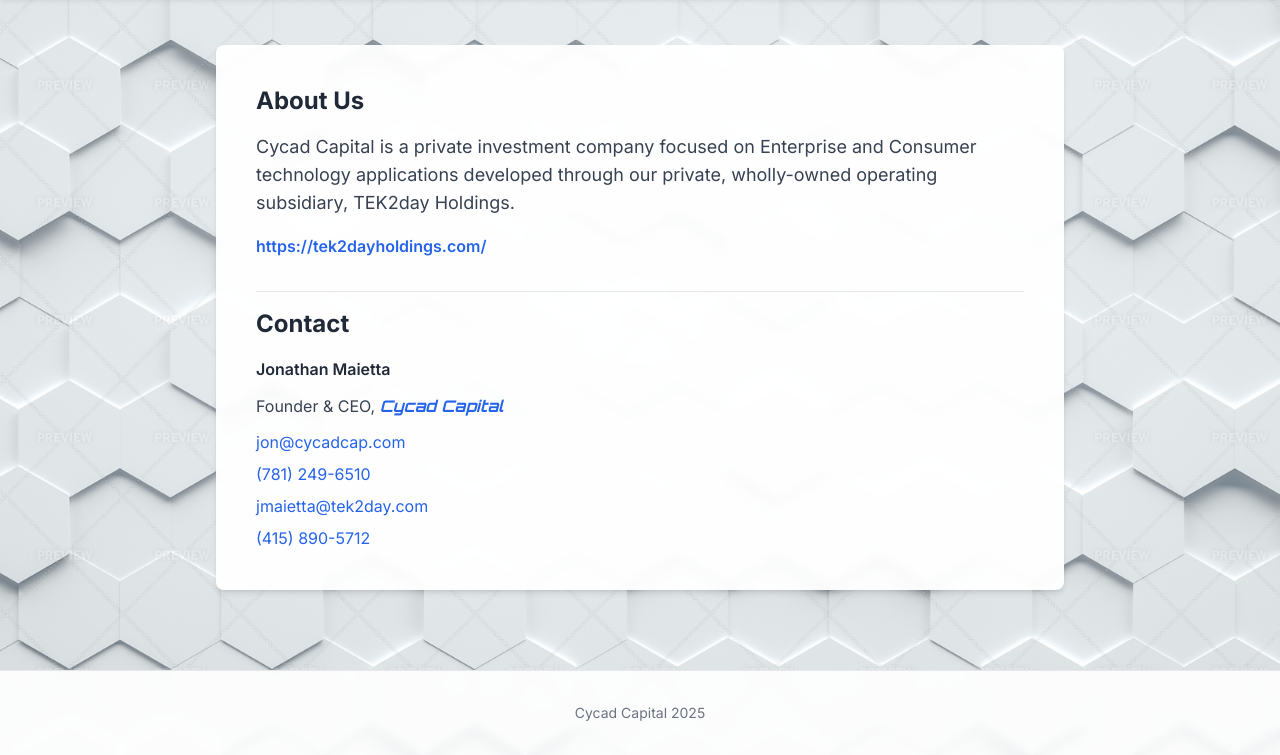
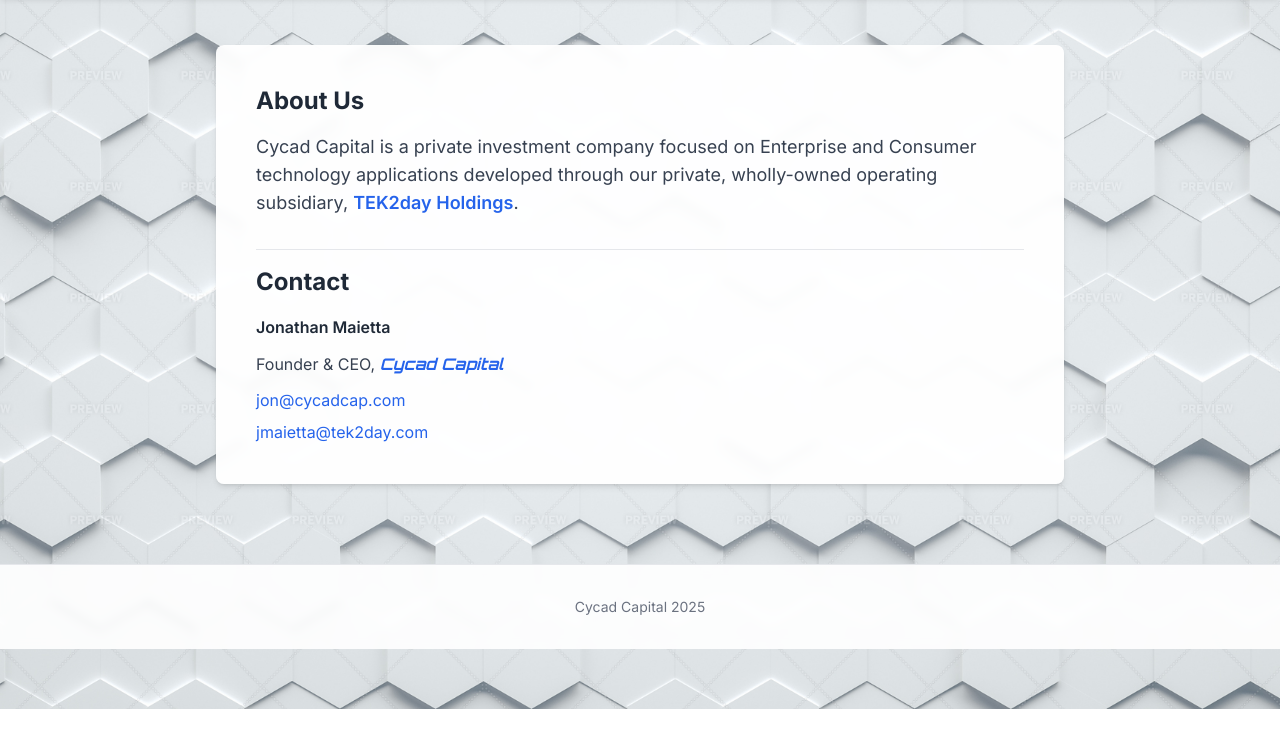
Before and after one commit to jmaietta/cycad-capital, a plain HTML site: page index_cycad.html in a window 1280 px wide. Shown: the part 91-846 px from the top of the page. After the commit the page ends 800 px from the top, so only its background shows below. Drawn offline with nearby package versions, Linux system fonts and the light colour scheme.

Commit message:
Update index_cycad.html

```diff
--- a/index_cycad.html
+++ b/index_cycad.html
@@ -55,10 +55,7 @@
                 <div>
                     <h3 class="text-xl sm:text-2xl font-bold text-gray-800 mb-3 sm:mb-4">About Us</h3>
                     <p class="text-base sm:text-lg">
-                        Cycad Capital is a private investment company focused on Enterprise and Consumer technology applications developed through our private, wholly-owned operating subsidiary, TEK2day Holdings.
-                    </p>
-                    <p class="mt-3 sm:mt-4">
-                        <a href="https://tek2dayholdings.com/" class="text-blue-600 hover:underline font-semibold break-all">https://tek2dayholdings.com/</a>
+                        Cycad Capital is a private investment company focused on Enterprise and Consumer technology applications developed through our private, wholly-owned operating subsidiary, <a href="https://tek2dayholdings.com/" class="text-blue-600 hover:underline font-semibold">TEK2day Holdings</a>.
                     </p>
                 </div>
                 <div>
@@ -68,9 +65,7 @@
                         <p class="text-gray-700 text-sm sm:text-base">Founder & CEO, <span class="font-orbitron italic text-blue-600">Cycad Capital</span></p>
                         <div class="space-y-2 text-sm sm:text-base">
                             <p class="break-all"><a href="mailto:jon@cycadcap.com" class="text-blue-600 hover:underline">jon@cycadcap.com</a></p>
-                            <p class="text-gray-600"><a href="tel:+17812496510" class="text-blue-600 hover:underline">(781) 249-6510</a></p>
-                            <p class="break-all mt-3"><a href="mailto:jmaietta@tek2day.com" class="text-blue-600 hover:underline">jmaietta@tek2day.com</a></p>
-                            <p class="text-gray-600"><a href="tel:+14158905712" class="text-blue-600 hover:underline">(415) 890-5712</a></p>
+                            <p class="break-all"><a href="mailto:jmaietta@tek2day.com" class="text-blue-600 hover:underline">jmaietta@tek2day.com</a></p>
                         </div>
                     </div>
                 </div>
```
